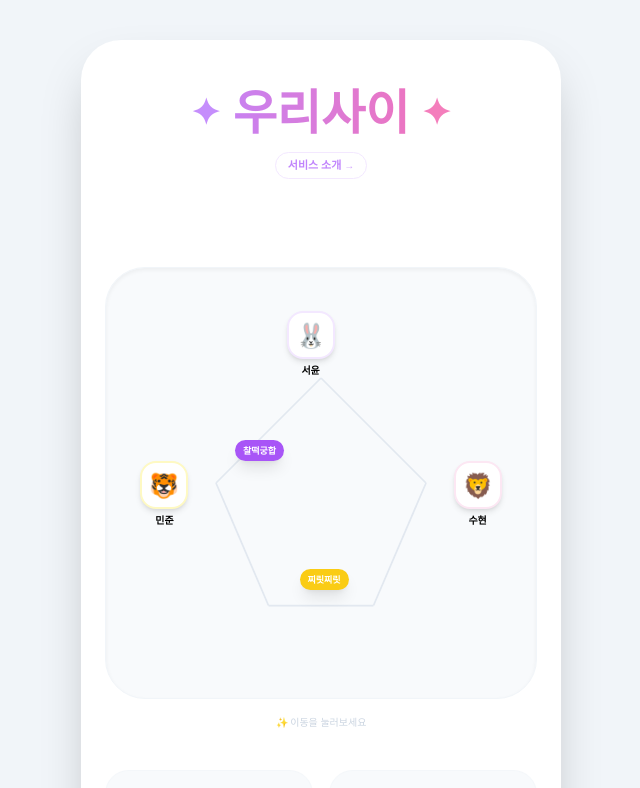
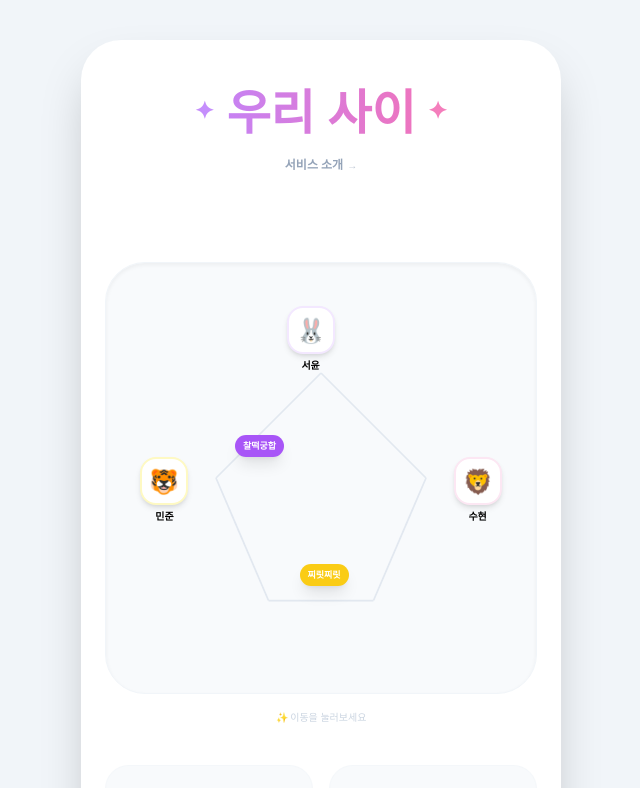
Before and after one commit to PLANB-John/oursai-web, a Next.js app: page / in a window 1280 px wide. Shown: the top 788 px of the page, without its empty margins (319-959 px from the left). Built offline with nearby package versions, Linux system fonts and the light colour scheme.

Commit message:
Update index.js

```diff
--- a/pages/index.js
+++ b/pages/index.js
@@ -10,23 +10,23 @@ export default function EeumStyleMain() {
 
       <div className="w-full max-w-[480px] min-h-screen bg-white shadow-2xl flex flex-col relative overflow-hidden sm:rounded-[40px] font-sans">
 
-{/* --- 상단 헤더 섹션 (크고 굵게, 반듯하게 수정됨) --- */}
+{/* --- 상단 헤더 섹션 (별 효과, 띄어쓰기, 버튼 스타일 수정) --- */}
         <header className="px-6 py-12 text-center">
-          <div className="flex flex-col items-center gap-4">
-            {/* 메인 로고: 폰트 크기 확대(5xl), 이탤릭 제거, 가장 굵은 폰트(black) 유지 */}
-            <h1 className="text-5xl font-black text-transparent bg-clip-text bg-gradient-to-r from-purple-400 to-pink-400 flex items-center gap-3">
-              {/* 별 아이콘 크기도 텍스트에 맞춰 확대 (4xl) */}
-              <span className="text-purple-400 animate-pulse text-4xl">✦</span>
-              우리사이
-              <span className="text-pink-400 animate-pulse text-4xl">✦</span>
+          <div className="flex flex-col items-center gap-5">
+            {/* 메인 로고: '우리 사이' 띄어쓰기 및 별 사이즈/이펙트 수정 */}
+            <h1 className="text-5xl font-black text-transparent bg-clip-text bg-gradient-to-r from-purple-400 to-pink-400 flex items-center justify-center gap-3">
+              {/* 별 아이콘: 2단계 작아짐(2xl), 빤짝이며 커졌다 작아지는 효과(animate-pulse) */}
+              <span className="text-purple-400 animate-pulse text-2xl mb-1">✦</span>
+              우리 사이
+              <span className="text-pink-400 animate-pulse text-2xl mb-1">✦</span>
             </h1>
 
-            {/* 서비스 소개 버튼 (변경 없음) */}
+            {/* 서비스 소개: 원형 틀 제거, 연한 그레이 색상(slate-400) 적용 */}
             <a
               href="/intro"
-              className="text-[11px] text-purple-400 font-bold border border-purple-100 px-3 py-1 rounded-full hover:bg-purple-50 transition-colors"
+              className="text-[12px] text-slate-400 font-bold flex items-center gap-1 hover:text-purple-400 transition-colors"
             >
-              서비스 소개 <span className="text-[10px] opacity-70">→</span>
+              서비스 소개 <span className="text-[10px] opacity-60">→</span>
             </a>
           </div>
         </header>
```
